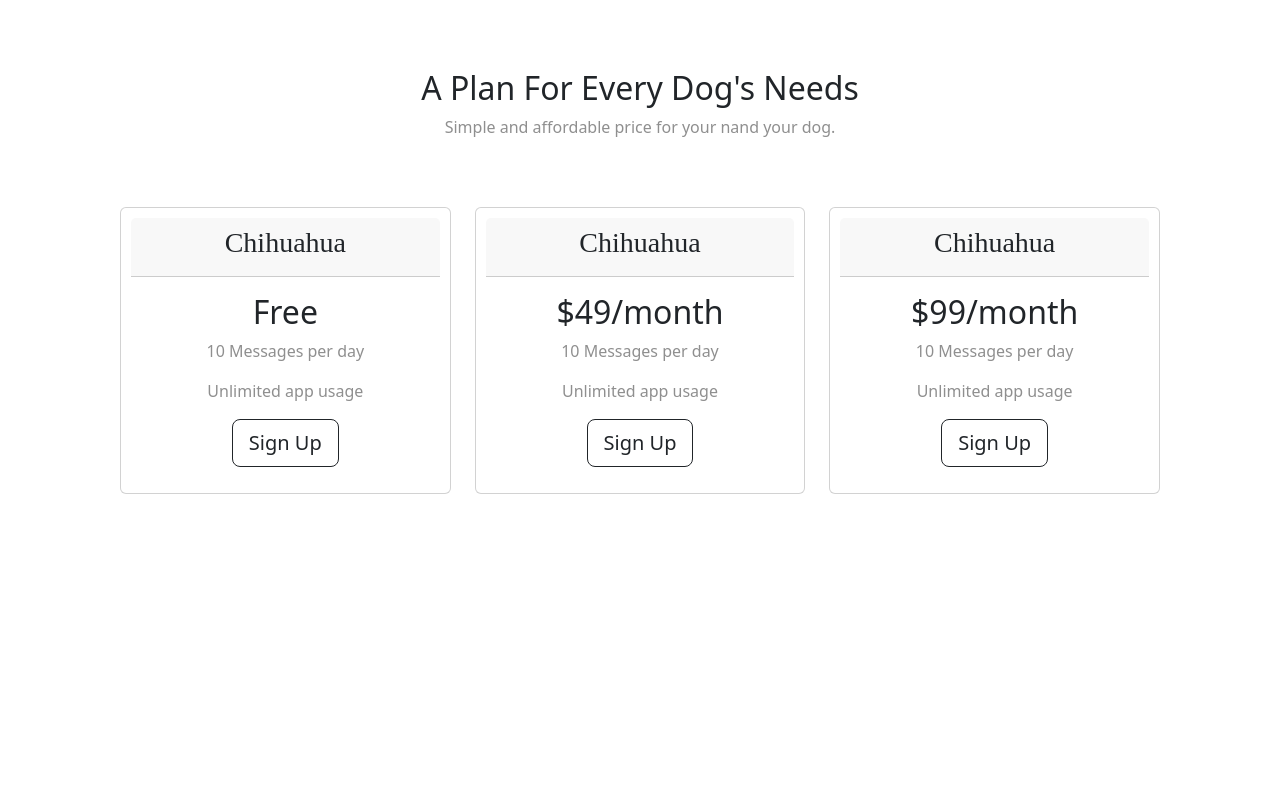
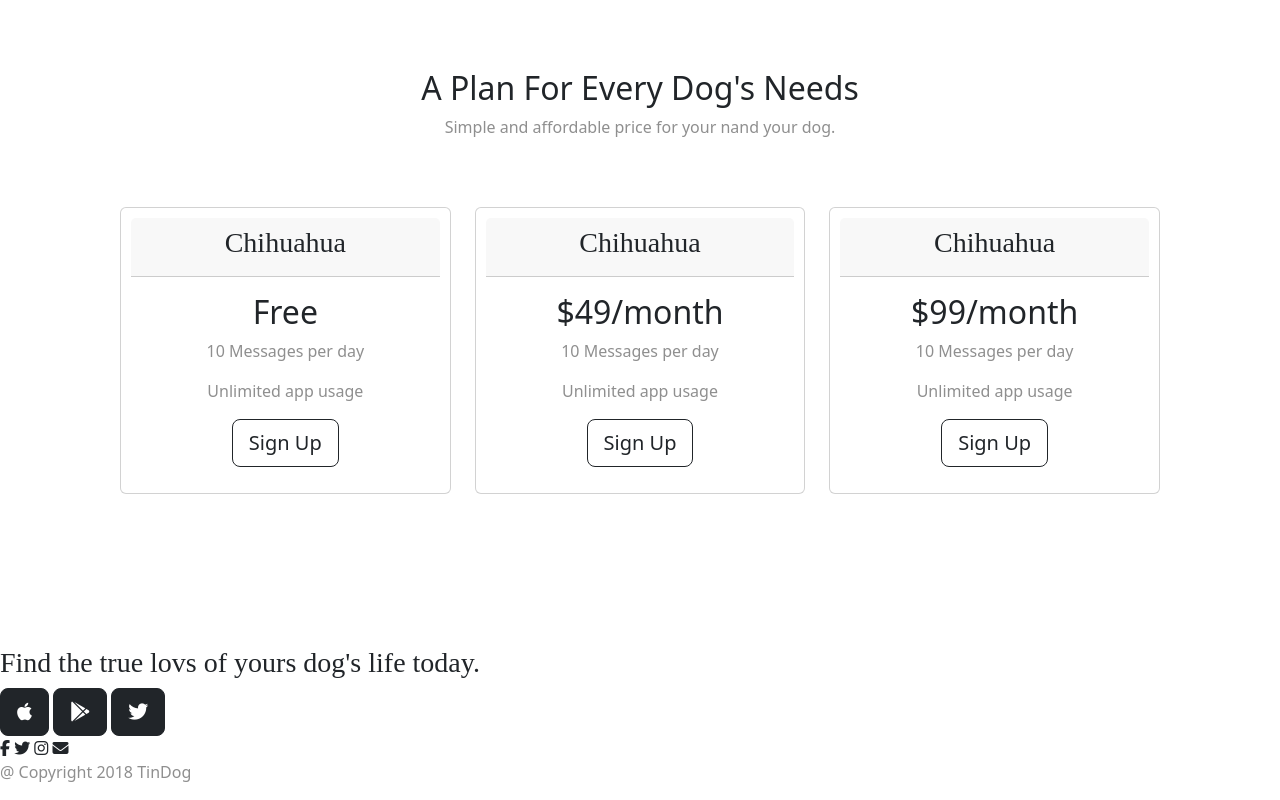
Before and after one commit to itsAakashz/tinDog, a plain HTML site: page index.html in a window 1280 px wide. Shown: the part 2258-3058 px from the top of the page. Before the commit the page ends 2904 px from the top, so only its background shows below. Drawn offline with nearby package versions, Linux system fonts and the light colour scheme.

Commit message:
Update index.html

```diff
--- a/index.html
+++ b/index.html
@@ -199,6 +199,23 @@
     </div>
 
   </section>
+
+  <!-- call to action -->
+  <section id="cta">
+    <h3 class="cta-heading">Find the true lovs of yours dog's life today.</h3>
+   <button class="download-button btn btn-lg btn-dark" type="button"><i class="fab fa-apple"></i></button>
+   <button class="download-button btn btn-lg btn-dark" type="button"><i class="fab fa-google-play"></i></button>
+   <button class="download-button btn btn-lg btn-dark" type="button"><i class="fab fa-twitter"></i></button>
+  </section>
+
+  <!-- Footer -->
+  <footer id="footer">
+    <i class="social-icon fab fa-facebook-f"></i>
+    <i class="social-icon fab fa-twitter"></i>
+    <i class="social-icon fab fa-instagram"></i>
+    <i class="social-icon fas fa-envelope"></i>
+    <p>@ Copyright 2018 TinDog</p>
+  </footer>
   <script src="https://cdn.jsdelivr.net/npm/bootstrap@5.3.3/dist/js/bootstrap.bundle.min.js"
     integrity="sha384-YvpcrYf0tY3lHB60NNkmXc5s9fDVZLESaAA55NDzOxhy9GkcIdslK1eN7N6jIeHz"
     crossorigin="anonymous"></script>
```
